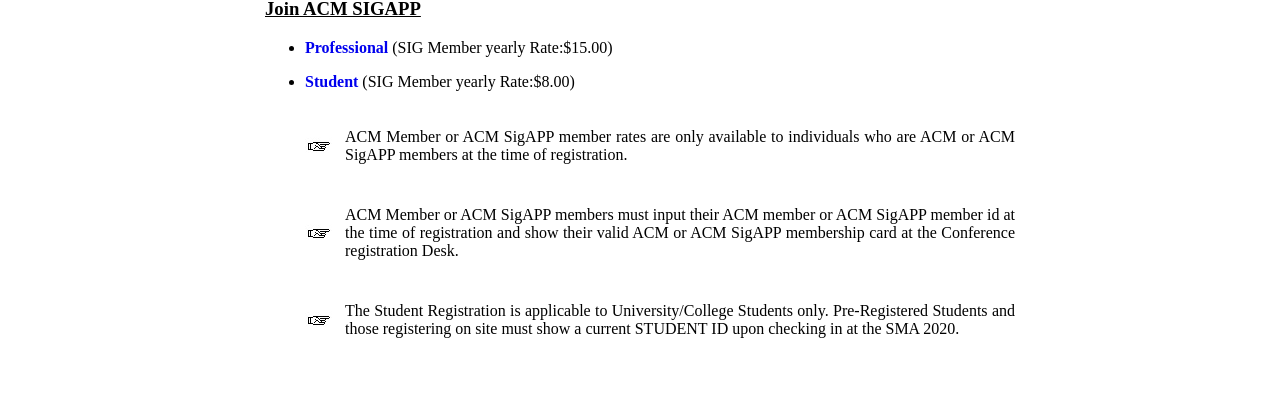
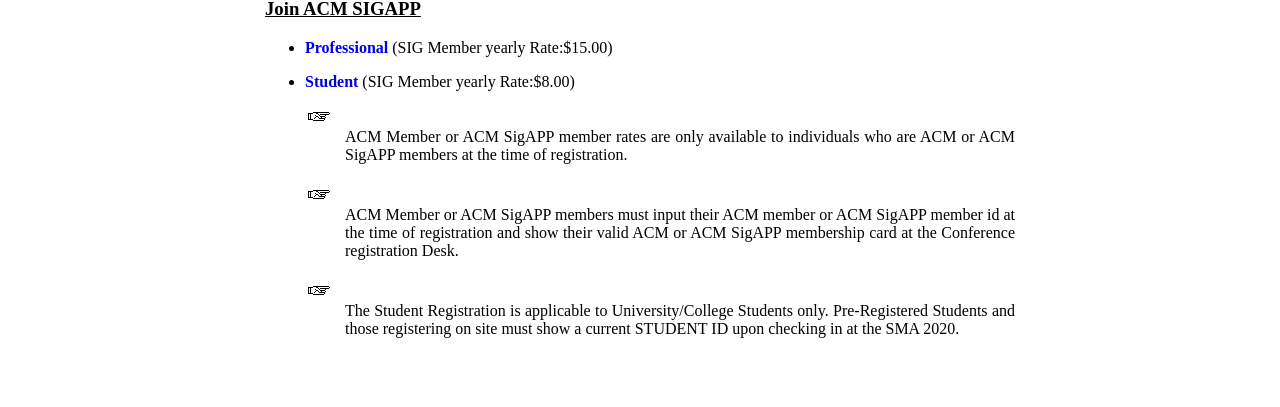
Before and after one commit to icea-conf/sma-2020.github.io, a Jekyll site: the page built from registration/index.html, in a window 1280 px wide. Shown: the part 262-669 px from the top of the page. Built offline with Jekyll 4.4.1, drawn with Linux system fonts in a browser that asks for light colours.

Commit message:
Update syntax.css

```diff
--- a/assets/css/syntax.css
+++ b/assets/css/syntax.css
@@ -69,4 +69,4 @@
 .tcontent2 { border-top: 1px dotted #000000; border-bottom: 1px solid #000000; border-right: 1px solid #000000; padding-top: 4px; padding-bottom: 4px; padding-left: 5px; padding-right: 5px; }
 .tcontent3 { border-bottom: 1px solid #000000; border-right: 1px solid #000000; padding-top: 4px; padding-bottom: 4px; padding-left: 5px; padding-right: 5px; }
 .ul-style { list-style: none; }
-.li-style { background-image: url("https://sma-2020.github.io/image/list-style.jpg"); background-repeat: no-repeat; background-position: 0px center; padding-left: 40px; padding-top: 5px; padding-bottom: 5px; }
+.li-style { background-image: url("https://sma-2020.github.io/image/list-style.jpg"); background-repeat: no-repeat; padding-left: 40px; padding-top: 5px; padding-bottom: 5px; }
```
